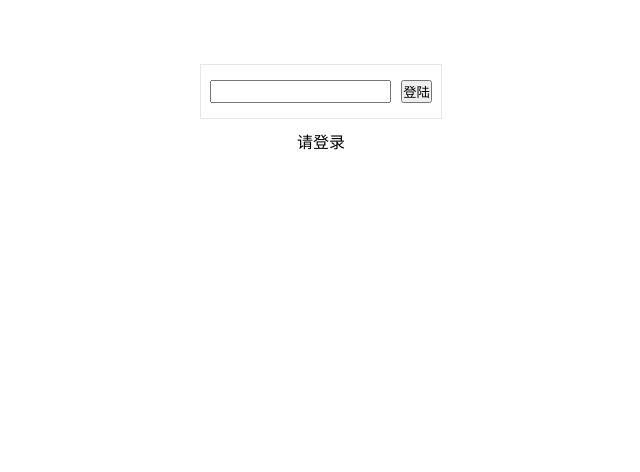
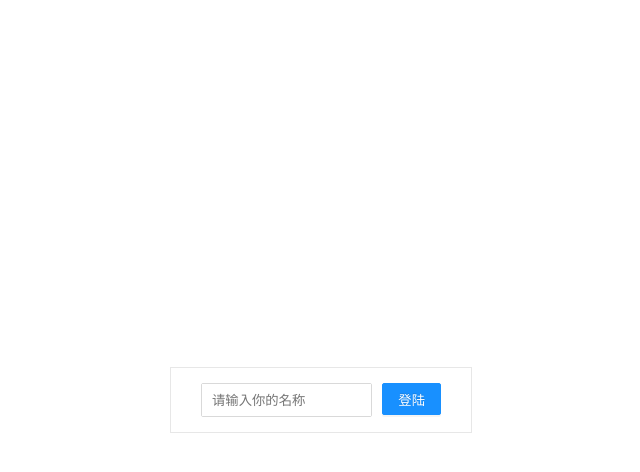
Before and after one commit to wyzip1/ws-game, a Vue app in the folder client/: page / in a window 1280 px wide. Shown: the top 472 px of the page, without its empty margins (319-959 px from the left). Built offline with nearby package versions, Linux system fonts and the light colour scheme; what local-state-w would draw is missing.

Commit message:
UI REST BUILD

```diff
--- a/client/package.json
+++ b/client/package.json
@@ -8,7 +8,7 @@
     "preview": "vite preview"
   },
   "dependencies": {
-    "local-state-w": "^1.0.0",
+    "local-state-w": "^1.0.1",
     "sub-w": "^1.0.1",
     "vue": "^3.2.25",
     "vuex": "^4.0.2"
--- a/client/src/App.vue
+++ b/client/src/App.vue
@@ -1,56 +1,18 @@
 <template>
-  <div class="container">
-    <Login v-if="!user.name" />
-    <div v-else class="userInfo">
-      用户名称：{{user.name}}
-      <button @click="logout">退出登陆</button>
-    </div>
-    <chat-room />
+  <div class="container relative overflow-hidden">
+    <Login />
+    <chat-room class="absolute left bottom width-20vw height-20vw" />
   </div>
 </template>
 
 <script setup>
 import ChatRoom from './components/ChatRoom/index.vue'
 import Login from './components/Login/index.vue'
-import { computed } from 'vue'
-import { useStore } from 'vuex'
-
-const store = useStore()
-const user = computed(() => store.state.user)
-
-function logout() {
-  store.commit('logout')
-}
 </script>
 
 <style scoped>
 .container {
   width: 100vw;
   height: 100vh;
-  display: flex;
-  align-items: center;
-  flex-direction: column;
-  padding-top: 8vh;
-  box-sizing: border-box;
-}
-
-.userInfo {
-  width: 200px;
-  height: 60px;
-  background-color: rgb(242, 242, 242);
-  border-radius: 5px;
-  display: flex;
-  flex-direction: column;
-  justify-content: center;
-  align-items: center;
-  font-size: 14px;
-  transform: translateY(-10px);
 }
 </style>
-
-<style>
-* {
-  margin: 0;
-  padding: 0;
-}
-</style>
--- a/client/src/components/ChatRoom/index.vue
+++ b/client/src/components/ChatRoom/index.vue
@@ -1,5 +1,5 @@
 <template>
-  <div v-if="user.name" class="chatroom">
+  <section v-if="user.name" class="chatroom">
     <div class="infoList" ref="infoListEl">
       <div v-for="(info, index) in infoList" :key="index">
       <div class="tip" v-if="info.type === 'tip'">
@@ -12,16 +12,15 @@
     </div>
     </div>
     <div class="input-msg">
-      <input type="text" v-model="inputMsg" @keydown.enter="send">
-      <button @click="send">发送</button>
+      <w-input type="text" v-model="inputMsg" @keydown.enter="send" />
+      <w-button primary @click="send">发送</w-button>
     </div>
-  </div>
-  <div v-else style="margin-top: 10px">
-    请登录
-  </div>
+  </section>
 </template>
 
 <script setup>
+import wInput from '../UI/w-input.vue';
+import wButton from '../UI/w-button.vue';
 import { computed, ref, watch, nextTick } from 'vue'
 import { useStore } from 'vuex'
 
@@ -38,6 +37,8 @@ window.infoList = infoListEl
 watch(user, () => {
   if(!user.value.name) {
     ws.value && ws.value.close()
+    infoList.value = []
+    inputMsg.value = ''
     return;
   }
   const WS = new WebSocket('ws://localhost:8087/chatroom?name=' + user.value.name)
@@ -45,18 +46,21 @@ watch(user, () => {
     const data = JSON.parse(res.data)
     infoList.value.push(data)
     const {scrollHeight, clientHeight, scrollTop} = infoListEl.value
-    console.log(scrollHeight, clientHeight, scrollTop);
     if((scrollHeight - clientHeight) - scrollTop < 5) nextTick(() => resetBottom())
   }
 
   ws.value = WS
 }, { immediate: true })
 
+const selfSend = (info) => ({ type: 'msg', info, self: true })
+
 function send() {
   if(inputMsg.value.trim() === '') return;
   ws.value.send(inputMsg.value)
-  infoList.value.push({ type: 'msg', info: { data: inputMsg.value, user: user.value.name }, self: true })
+  infoList.value.push(selfSend({ data: inputMsg.value, user: user.value.name }))
   inputMsg.value = ''
+
+  // 视图更新后自动滚动到容器底部查看最新消息
   nextTick(() => {
     resetBottom();
   })
@@ -73,15 +77,18 @@ function resetBottom() {
 </script>
 
 <style scoped>
+section {
+  width: 100%;
+  height: 100%;
+}
 .chatroom {
-  max-width: 1000px;
-  width: 85vw;
-  height: 70vh;
   box-shadow: 0 0 5px 1px #00000033;
   display: flex;
   flex-direction: column;
   padding: 10px 12px 0;
   box-sizing: border-box;
+  min-width: 360px;
+  min-height: 360px;
 }
 
 .infoList {
@@ -117,6 +124,7 @@ function resetBottom() {
   background-color: #fff;
   column-gap: 10px;
   border-top: 1px solid #E7E7E7;
+  padding: 10px 16px;
 }
 
 .msg-content {
@@ -136,11 +144,11 @@ function resetBottom() {
   place-items: center;
   border-radius: 50%;
   box-shadow:  0 0 3px 0 rgba(0, 0, 0, .3);
-  white-space: nowrap;
   overflow: hidden;
   text-overflow: ellipsis;
-  font-size: 14px;
+  font-size: 12px;
   box-sizing: border-box;
+  white-space: nowrap;
 }
 
 .msg-content .msg{
--- a/client/src/components/Login/index.vue
+++ b/client/src/components/Login/index.vue
@@ -1,19 +1,30 @@
 <template>
-  <div class="login">
-    <input type="text" v-model="username" >
-    <button @click="doLogin">登陆</button>
+  <div class="login absolute-center" v-if="!store.state.user.name">
+    <w-input v-model="username" @keydown.enter="doLogin" placeholder="请输入你的名称" />
+    <w-button primary @click="doLogin">登陆</w-button>
   </div>
+  <div v-else class="userInfo width-20vw absolute left left top top">
+      用户名称：{{store.state.user.name}}
+      <w-button type="danger" @click="logout">退出登陆</w-button>
+    </div>
 </template>
 
 <script setup>
 import { ref } from "vue";
 import { useStore } from "vuex";
+import wInput from "../UI/w-input.vue";
+import wButton from "../UI/w-button.vue";
 
 const store = useStore()
 const username = ref('')
 
 function doLogin() {
   store.commit('login', { name: username.value })
+  username.value = ''
+}
+
+function logout() {
+  store.commit('logout')
 }
 
 </script>
@@ -25,6 +36,19 @@ function doLogin() {
   display: flex;
   justify-content: center;
   column-gap: 10px;
-  padding: 15px 0;
+  padding: 15px 30px;
+}
+
+.userInfo {
+  min-width: 360px;
+  padding: 12px 16px;
+  background-color: rgb(242, 242, 242);
+  display: flex;
+  justify-content: space-between;
+  column-gap: 10px;
+  align-items: center;
+  font-size: 14px;
+  white-space: nowrap;
+  box-sizing: border-box;
 }
 </style>
--- /dev/null
+++ b/client/src/components/UI/w-button.vue
@@ -0,0 +1,86 @@
+<template>
+    <button :class="{'w-button': true, [type]: !!type, 'primary': primary}" ref="button" @click="clickAnimation">
+      <slot></slot>
+    </button>
+</template>
+
+<script setup>
+import { ref, defineEmits } from 'vue';
+
+const props = defineProps({
+  primary: Boolean,
+  type: String
+})
+
+const emits = defineEmits(['click'])
+
+const button = ref();
+const themeColorVar = {
+  primary: 'var(--outline-color)',
+  danger: 'var(--outline-error-color)'
+}
+function clickAnimation(e) {
+  const btnNode = button.value;
+  const theme = themeColorVar[props.type] || themeColorVar.primary
+  btnNode.animate({
+    boxShadow: [
+      `0 0 0 0px ${theme}`,
+      `0 0 0 3px ${theme}`,
+      '0 0 0 5px transparent',
+    ]
+  }, {
+    duration: 500,
+    easing: 'ease-in-out',
+    fill: 'forwards'
+  })
+  emits('click', e)
+}
+</script>
+
+<style scoped>
+.w-button {
+  border: 1px solid #d9d9d9;
+  background-color: #fff;
+  text-shadow: 0 -1px 0 rgb(0 0 0 / 12%);
+  box-shadow: 0 2px #00000004;
+  height: 32px;
+  cursor: pointer;
+  padding: 4px 15px;
+  outline: none;
+  color: #000000d9;
+  white-space: nowrap;
+  transition: .3s all;
+  border-radius: 2px;
+}
+
+.w-button:hover,
+.w-button:focus {
+  color: var(--primary-color-hover);
+  border-color: var(--primary-color-hover);
+}
+
+.w-button.primary:hover,
+.w-button.primary:focus {
+  background-color: var(--primary-color-hover);
+  border-color: var(--primary-color-hover);
+}
+
+.w-button.primary {
+  color: #fff;
+  border-color: var(--primary-color);
+  background-color: var(--primary-color);
+  box-shadow: 0 2px #0000000b;
+}
+
+.w-button.danger {
+  color: #fff;
+  border-color: var(--error-color);
+  background-color: var(--error-color);
+}
+
+.w-button.danger:hover,
+.w-button.danger:focus {
+  background-color: var(--error-color-hover);
+  border-color: var(--error-color-hover);
+}
+</style>
--- /dev/null
+++ b/client/src/components/UI/w-input.vue
@@ -0,0 +1,61 @@
+<template>
+  <div :class="{ 'w-input': true, active: focus  }">
+    <input type="text" :placeholder="placeholder" :value="modelValue" @keydown="emits('keydown', $event)"
+      @focus="e => focusState(e, true)" @blur="e => focusState(e, false)" @input="input">
+  </div>
+</template>
+
+<script setup>
+import { ref, defineEmits } from 'vue'
+
+defineProps({
+  modelValue: String,
+  placeholder: String
+})
+
+const emits = defineEmits(['focus', 'blur', 'input', 'update:modelValue', 'keydown'])
+
+const focus = ref(false)
+
+const focusState = (e, _focus) => {
+  focus.value = _focus
+  emits(_focus ? 'focus' : 'blur', e)
+}
+
+function input(e) {
+  emits('update:modelValue', e.target.value)
+  emits('input', e)
+}
+
+</script>
+
+<style scope>
+.w-input {
+  display: inline-block;
+  position: relative;
+  border: 1px solid #d9d9d9;
+  box-sizing: border-box;
+  transition: .3s all;
+  border-radius: 2px;
+  width: 100%;
+}
+
+.w-input input {
+  width: 100%;
+  min-height: 32px;
+  height: 100%;
+  outline: none;
+  border: none;
+  padding: 0 10px;
+  box-sizing: border-box;
+}
+
+.w-input:hover {
+  border-color: var(--primary-1)
+}
+
+.w-input.active {
+  border-color: var(--primary-1);
+  box-shadow: 0 0 0 2px var(--outline-color);
+}
+</style>
--- /dev/null
+++ b/client/src/index.css
@@ -0,0 +1,89 @@
+* {
+  margin: 0;
+  padding: 0;
+}
+
+:root {
+  --primary-1: #40a9ff;
+  --primary-color: #1890ff;
+  --primary-color-hover: #40a9ff;
+  --error-color: #ff4d4f;
+  --error-color-hover: #ff7875;
+  --outline-color: rgba(24, 144, 255, .2);
+}
+
+.relative.relative {
+  position: relative
+}
+
+.absolute.absolute {
+  position: absolute;
+}
+
+.fixed.fixed {
+  position: fixed;
+}
+
+.left.left {
+  left: 0;
+}
+
+.top.top {
+  top: 0;
+}
+
+.right.right {
+  right: 0
+}
+
+.bottom.bottom {
+  bottom: 0;
+}
+
+.flex.flex {
+  display: flex;
+}
+
+.flex.flex {
+  flex-grow: 1;
+  flex-shrink: 1;
+}
+
+.flex-grow.flex-grow {
+  flex-grow: 1;
+}
+
+.flex-shrink.flex-shrink {
+  flex-shrink: 0;
+}
+
+.justify-content-center.justify-content-center {
+  justify-content: center
+}
+
+.align-items-center.align-items-center {
+  align-items: center;
+}
+
+.flex-direction-column.flex-direction-column {
+  flex-direction: column
+}
+
+.width-20vw.width-20vw {
+  width: 20vw;
+}
+
+.height-20vw.height-20vw {
+  height: 20vw;
+}
+
+.absolute-center.absolute-center {
+  position: absolute;
+  top: 50%;
+  left: 50%;
+  transform: translate(-50%, -50%);
+}
+
+.overflow-hidden.overflow-hidden {
+  overflow: hidden;
+}
--- a/client/src/main.js
+++ b/client/src/main.js
@@ -1,5 +1,6 @@
 import { createApp } from 'vue'
 import store from './store'
 import App from './App.vue'
+import './index.css'
 
 createApp(App).use(store).mount('#app')
--- a/client/vite.config.js
+++ b/client/vite.config.js
@@ -7,6 +7,9 @@ export default defineConfig({
   //生产模式打包配置
   build:{
     outDir: '../server/dist',//Specify the output directory (relative to project root).
+  },
+  resolve: {
+    alias: '@'
   }
 
 })
```
Also changed, not shown: 7 other files (tests, documents, lock files or other folders).
